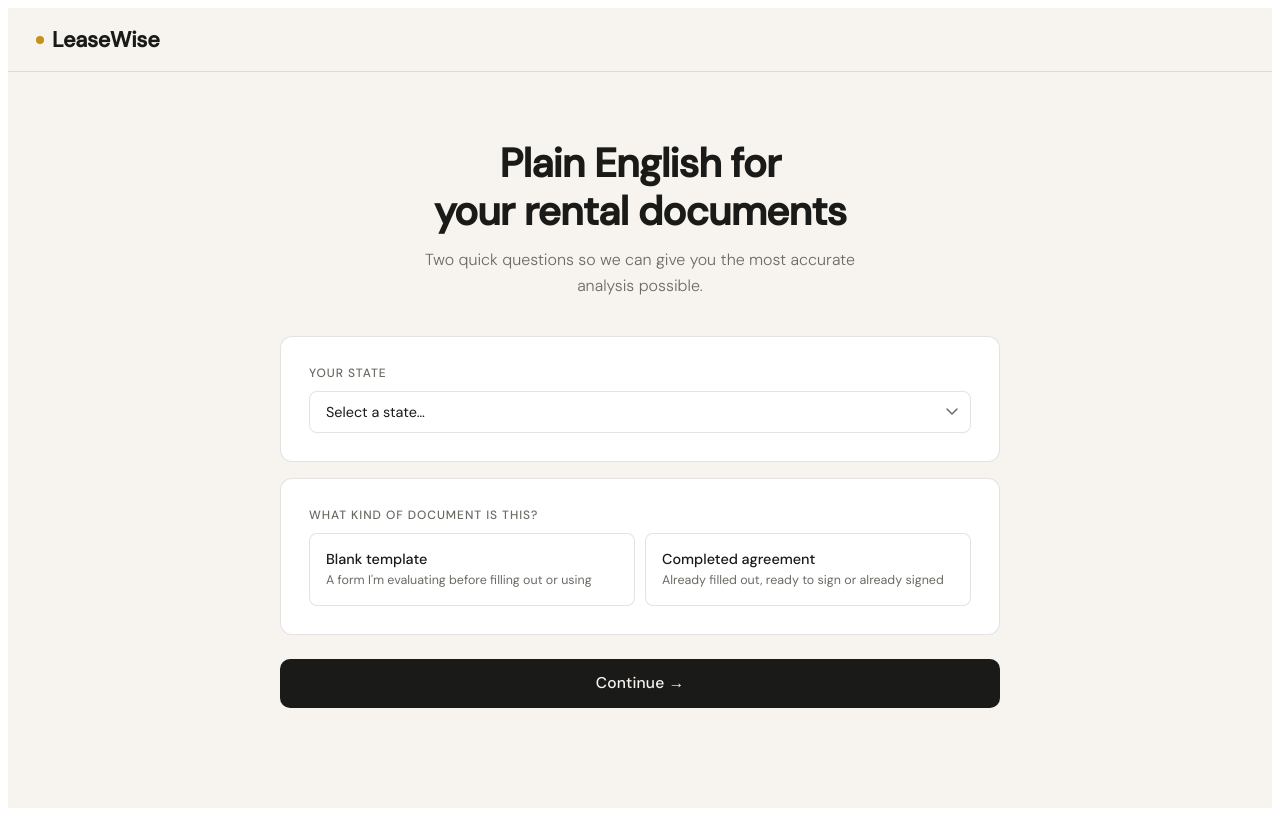
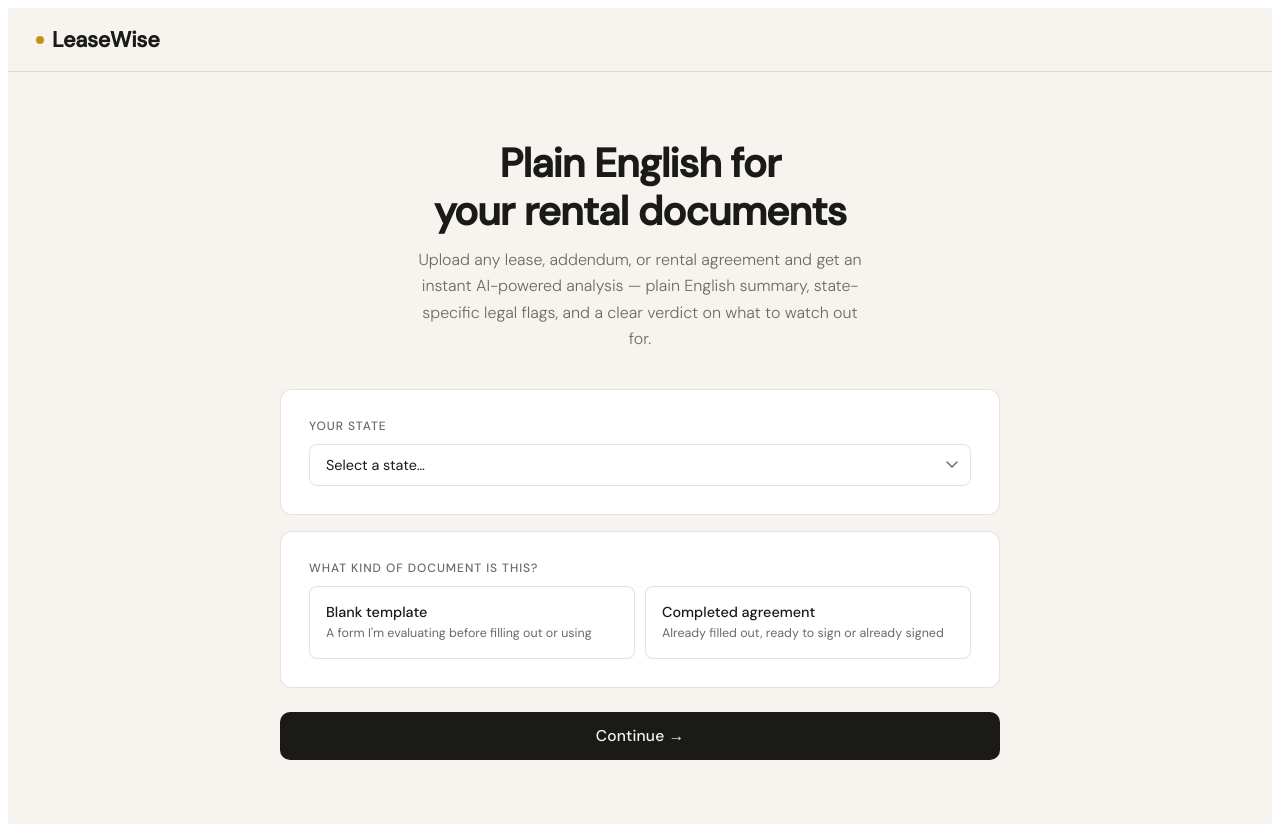
Before and after one commit to jaminjaeger-lgtm/leasewise, a React (Vite) app: page / in a window 1280 px wide. Built offline with nearby package versions, Linux system fonts and the light colour scheme.

Commit message:
Update App.jsx

```diff
--- a/src/App.jsx
+++ b/src/App.jsx
@@ -412,7 +412,7 @@ export default function LeaseWise() {
           <>
             <div style={s.hero}>
               <h1 style={s.h1}>Plain English for<br />your rental documents</h1>
-              <p style={s.heroP}>Two quick questions so we can give you the most accurate analysis possible.</p>
+              <p style={s.heroP}>Upload any lease, addendum, or rental agreement and get an instant AI-powered analysis — plain English summary, state-specific legal flags, and a clear verdict on what to watch out for.</p>
             </div>
 
             <div style={s.card}>
```
